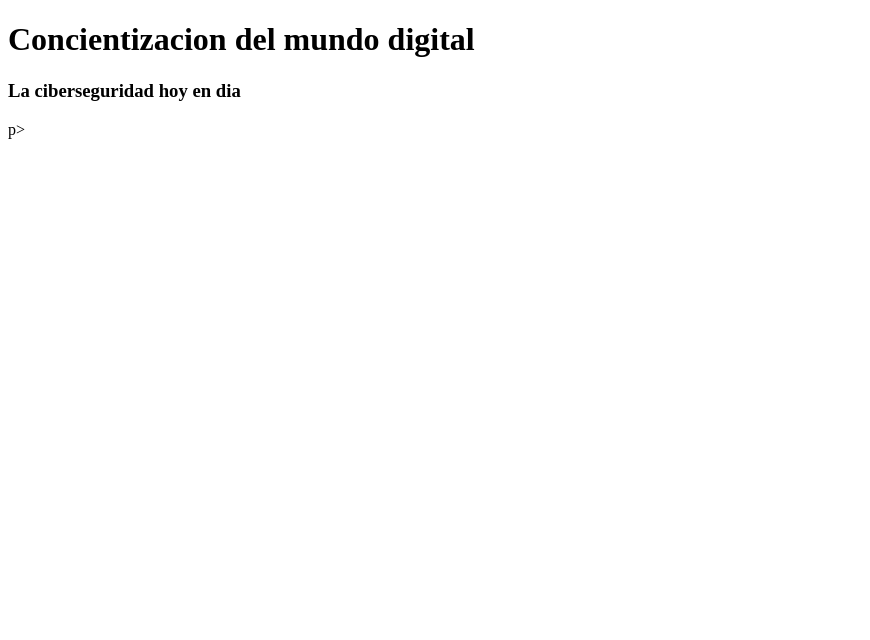
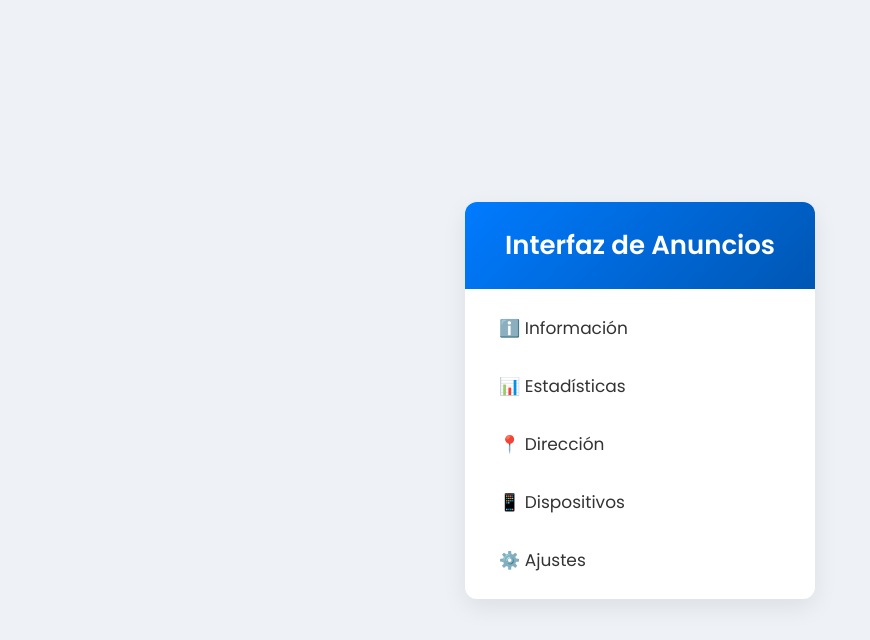
Before and after one commit to Tono9087/APEX, a website: page public/index.html in a window 1280 px wide. Shown: the whole page, without its empty margins (0-870 px from the left). Drawn offline with Linux system fonts and the light colour scheme; no server answers.

Commit message:
Index Update

```diff
--- a/public/index.html
+++ b/public/index.html
@@ -1,22 +1,108 @@
 <!DOCTYPE html>
-<html lang="en">
+<html lang="es">
 <head>
-<meta charset="UTF-8">
-<meta name="viewport" content="width=device-width, initial-scale=1.0">
-<meta name="Author" content="Marlenne, Daniel E, Emiliano, Daniel V">
-<link rel="stylesheet" href="Styles.css">
-<title>APEX</title>
+    <meta charset="UTF-8">
+    <meta name="viewport" content="width=device-width, initial-scale=1.0">
+    <title>Interfaz de Anuncios</title>
+
+    <link rel="preconnect" href="https://fonts.googleapis.com">
+    <link rel="preconnect" href="https://fonts.gstatic.com" crossorigin>
+    <link href="https://fonts.googleapis.com/css2?family=Poppins:wght@400;600&display=swap" rel="stylesheet">
+
+    <style>
+        /* Estilos generales del cuerpo */
+        body {
+            /* Usamos la nueva fuente */
+            font-family: 'Poppins', sans-serif;
+            background-color: #eef2f7; /* Un fondo azul-grisáceo muy claro */
+            display: flex;
+            justify-content: center;
+            align-items: center;
+            height: 100vh;
+            margin: 0;
+        }
+
+        /* Contenedor principal (el cuadro grande) */
+        .interfaz {
+            width: 350px; /* Un poco más ancho */
+            background-color: #ffffff;
+            border: none; /* Quitamos el borde negro, usaremos sombra */
+            border-radius: 12px; /* Esquinas más redondeadas */
+            box-shadow: 0 8px 25px rgba(0, 0, 0, 0.08); /* Sombra más suave y pronunciada */
+            overflow: hidden;
+        }
+
+        /* Cabecera donde va el título */
+        .interfaz header {
+            padding: 24px 30px;
+            text-align: center;
+            /* ¡Degradado llamativo! */
+            background: linear-gradient(135deg, #007bff, #0056b3);
+            color: #ffffff;
+        }
+
+        /* Estilo del título H1 */
+        .interfaz header h1 {
+            margin: 0;
+            font-size: 26px;
+            font-weight: 600;
+        }
+
+        /* Estilos de la lista de navegación */
+        .interfaz nav ul {
+            list-style-type: none;
+            margin: 0;
+            padding: 10px 0; /* Un poco de espacio arriba y abajo */
+        }
+
+        /* Estilos de cada elemento (fila) de la lista */
+        .interfaz nav li {
+            /* No necesitamos bordes, el hover hará la separación */
+        }
+
+        /* Estilos de los enlaces (links) dentro de cada fila */
+        .interfaz nav li a {
+            display: block;
+            padding: 16px 30px;
+            text-decoration: none;
+            color: #333; /* Texto más oscuro */
+            font-size: 17px;
+            font-weight: 500;
+            border-left: 4px solid transparent; /* Borde izquierdo transparente por defecto */
+            transition: all 0.2s ease-in-out;
+        }
+
+        /* Efecto al pasar el mouse por encima (¡aquí está la magia!) */
+        .interfaz nav li a:hover {
+            background-color: #f8f9fa; /* Fondo gris muy claro */
+            color: #0056b3; /* Color de texto azul (del degradado) */
+            border-left: 4px solid #0056b3; /* Borde que aparece al pasar el mouse */
+            transform: translateX(5px); /* Pequeño movimiento a la derecha */
+        }
+    </style>
 </head>
 <body>
-<header>
-<h1>Concientizacion del mundo digital</h1>
-<h3>La ciberseguridad hoy en dia</h3>
-</header>
-<main>
-    <p></p>p>
-</main>
-<footer>
-</footer>
+
+    <main class="interfaz">
+
+        <header>
+            <h1>Interfaz de Anuncios</h1>
+        </header>
+
+        <nav>
+            <ul>
+                <li><a href="#" target="_blank" rel="noopener noreferrer">ℹ️ Información</a></li>
+                <li><a href="#" target="_blank" rel="noopener noreferrer">📊 Estadísticas</a></li>
+                <li><a href="#" target="_blank" rel="noopener noreferrer">📍 Dirección</a></li>
+                <li><a href="#" target="_blank" rel="noopener noreferrer">📱 Dispositivos</a></li>
+                <li><a href="#" target="_blank" rel="noopener noreferrer">⚙️ Ajustes</a></li>
+            </ul>
+        </nav>
+
+    </main>
+
+</body>
+</html>
 
 
 
```
